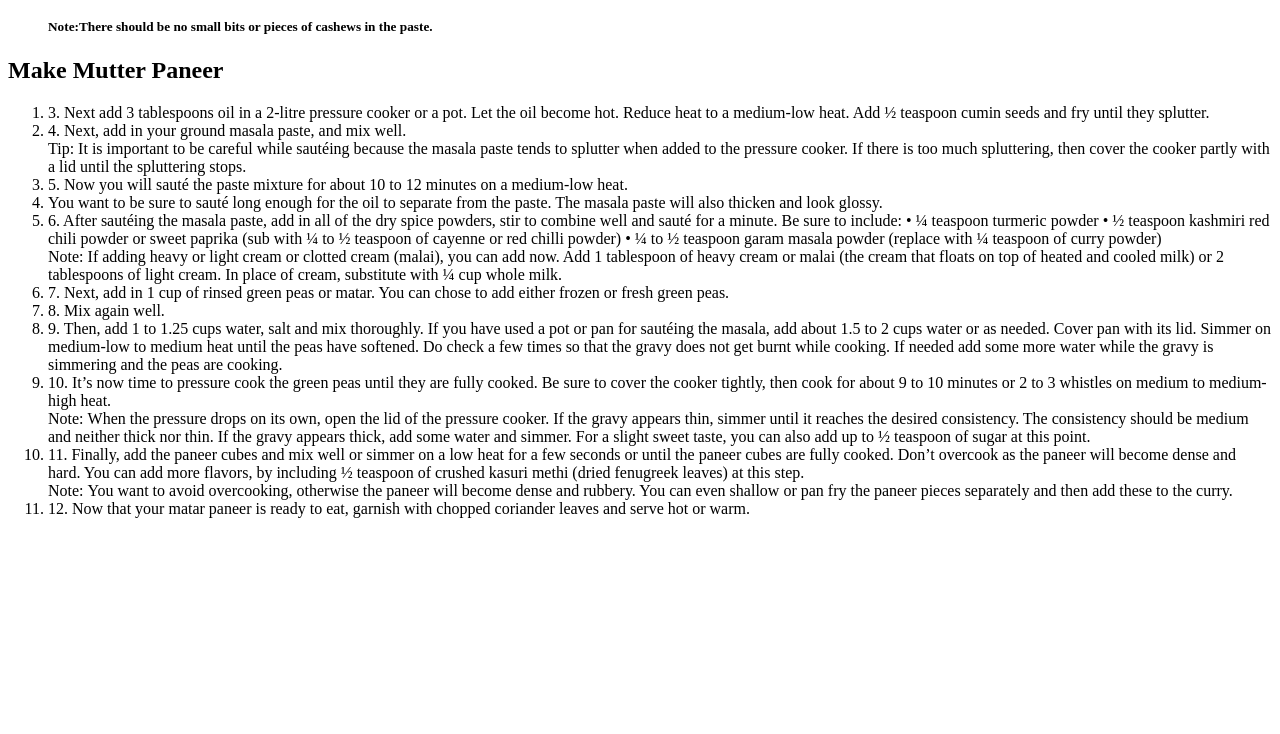
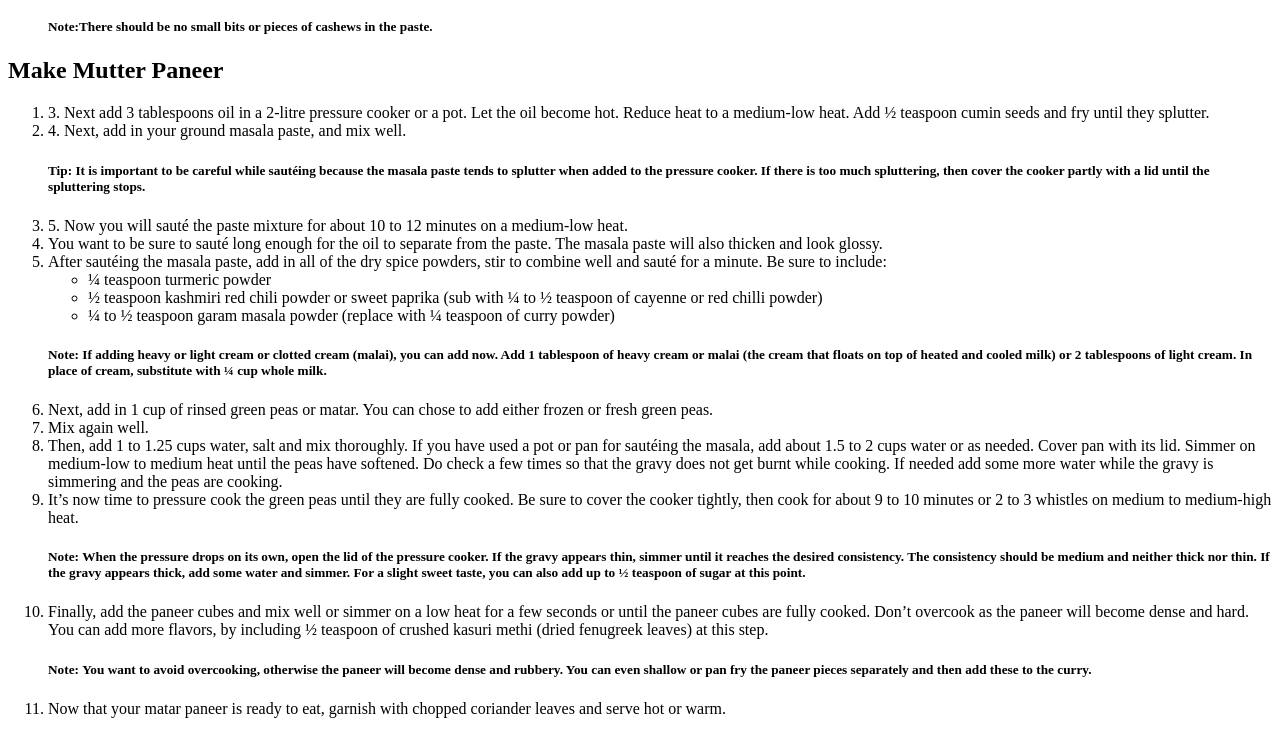
Before and after one commit to Black1769/odin-recipes, a plain HTML site: page recipes/MatarPaneer.html in a window 1280 px wide. Shown: the part 1239-1973 px from the top of the page. Before the commit the page ends 1773 px from the top, so only its background shows below. Drawn offline with Linux system fonts and the light colour scheme.

Commit message:
Add recipes/MatarPaneer.html

```diff
--- a/recipes/MatarPaneer.html
+++ b/recipes/MatarPaneer.html
@@ -54,27 +54,28 @@
     <ol>
         <li>3. Next add 3 tablespoons oil in a 2-litre pressure cooker or a pot. Let the oil become hot. Reduce heat to a medium-low heat. Add ½ teaspoon cumin seeds and fry until they splutter.</li>
         <li>4. Next, add in your ground masala paste, and mix well.</li>
-        Tip: It is important to be careful while sautéing because the masala paste tends to splutter when added to the pressure cooker. If there is too much spluttering, then cover the cooker partly with a lid until the spluttering stops.
+        <h5>Tip: It is important to be careful while sautéing because the masala paste tends to splutter when added to the pressure cooker. If there is too much spluttering, then cover the cooker partly with a lid until the spluttering stops.</h5>
         <li>5. Now you will sauté the paste mixture for about 10 to 12 minutes on a medium-low heat.</li>
         <li>You want to be sure to sauté long enough for the oil to separate from the paste. The masala paste will also thicken and look glossy.
-        <li>6. After sautéing the masala paste, add in all of the dry spice powders, stir to combine well and sauté for a minute. Be sure to include:
-            • ¼ teaspoon turmeric powder
-            • ½ teaspoon kashmiri red chili powder or sweet paprika (sub with ¼ to ½ teaspoon of cayenne or red chilli powder)
-            • ¼ to ½ teaspoon garam masala powder (replace with ¼ teaspoon of curry powder)</li>
-        Note: If adding heavy or light cream or clotted cream (malai), you can add now. Add 1 tablespoon of heavy cream or malai (the cream that floats on top of heated and cooled milk) or 2 tablespoons of light cream. In place of cream, substitute with ¼ cup whole milk.
-        <li>7. Next, add in 1 cup of rinsed green peas or matar. You can chose to add either frozen or fresh green peas.</li>
-        <li>8. Mix again well.</li>
-        <li>9. Then, add 1 to 1.25 cups water, salt and mix thoroughly.
+        <li>After sautéing the masala paste, add in all of the dry spice powders, stir to combine well and sauté for a minute. Be sure to include:
+            <ul>
+                <li> ¼ teaspoon turmeric powder</li>
+                <li> ½ teaspoon kashmiri red chili powder or sweet paprika (sub with ¼ to ½ teaspoon of cayenne or red chilli powder)</li>
+                <li> ¼ to ½ teaspoon garam masala powder (replace with ¼ teaspoon of curry powder)</li></ul></li>
+        <h5>Note: If adding heavy or light cream or clotted cream (malai), you can add now. Add 1 tablespoon of heavy cream or malai (the cream that floats on top of heated and cooled milk) or 2 tablespoons of light cream. In place of cream, substitute with ¼ cup whole milk.</h5>
+        <li>Next, add in 1 cup of rinsed green peas or matar. You can chose to add either frozen or fresh green peas.</li>
+        <li>Mix again well.</li>
+        <li>Then, add 1 to 1.25 cups water, salt and mix thoroughly.
         If you have used a pot or pan for sautéing the masala, add about 1.5 to 2 cups water or as needed. Cover pan with its lid. Simmer on medium-low to medium heat until the peas have softened.
         Do check a few times so that the gravy does not get burnt while cooking. If needed add some more water while the gravy is simmering and the peas are cooking.</li>
-        <li>10. It’s now time to pressure cook the green peas until they are fully cooked. Be sure to cover the cooker tightly, then cook for about 9 to 10 minutes or 2 to 3 whistles on medium to medium-high heat.</li>
-        Note: When the pressure drops on its own, open the lid of the pressure cooker. If the gravy appears thin, simmer until it reaches the desired consistency.
+        <li>It’s now time to pressure cook the green peas until they are fully cooked. Be sure to cover the cooker tightly, then cook for about 9 to 10 minutes or 2 to 3 whistles on medium to medium-high heat.</li>
+        <h5>Note: When the pressure drops on its own, open the lid of the pressure cooker. If the gravy appears thin, simmer until it reaches the desired consistency.
         The consistency should be medium and neither thick nor thin. If the gravy appears thick, add some water and simmer.
-        For a slight sweet taste, you can also add up to ½ teaspoon of sugar at this point.
-        <li>11. Finally, add the paneer cubes and mix well or simmer on a low heat for a few seconds or until the paneer cubes are fully cooked. Don’t overcook as the paneer will become dense and hard.
+        For a slight sweet taste, you can also add up to ½ teaspoon of sugar at this point.</h5>
+        <li>Finally, add the paneer cubes and mix well or simmer on a low heat for a few seconds or until the paneer cubes are fully cooked. Don’t overcook as the paneer will become dense and hard.
         You can add more flavors, by including ½ teaspoon of crushed kasuri methi (dried fenugreek leaves) at this step.</li>
-        Note: You want to avoid overcooking, otherwise the paneer will become dense and rubbery. You can even shallow or pan fry the paneer pieces separately and then add these to the curry.
-        <li>12. Now that your matar paneer is ready to eat, garnish with chopped coriander leaves and serve hot or warm.</li>
+        <h5>Note: You want to avoid overcooking, otherwise the paneer will become dense and rubbery. You can even shallow or pan fry the paneer pieces separately and then add these to the curry.</h5>
+        <li>Now that your matar paneer is ready to eat, garnish with chopped coriander leaves and serve hot or warm.</li>
     </ol>
 
 </body>
```
